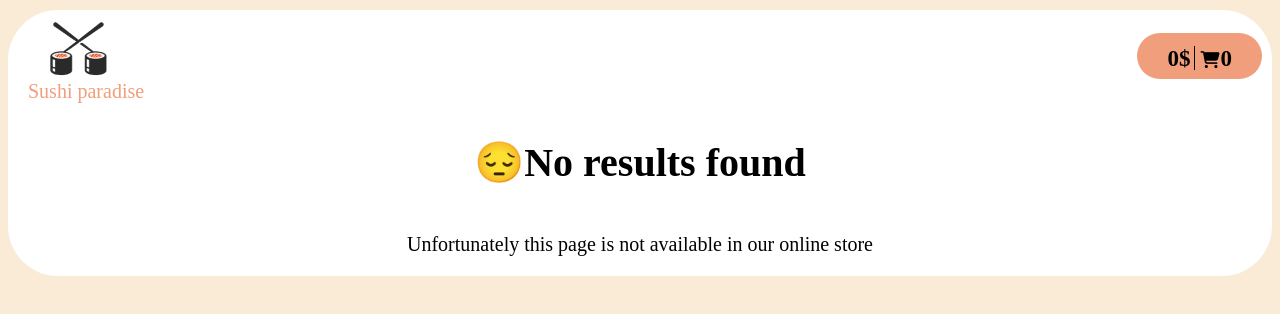
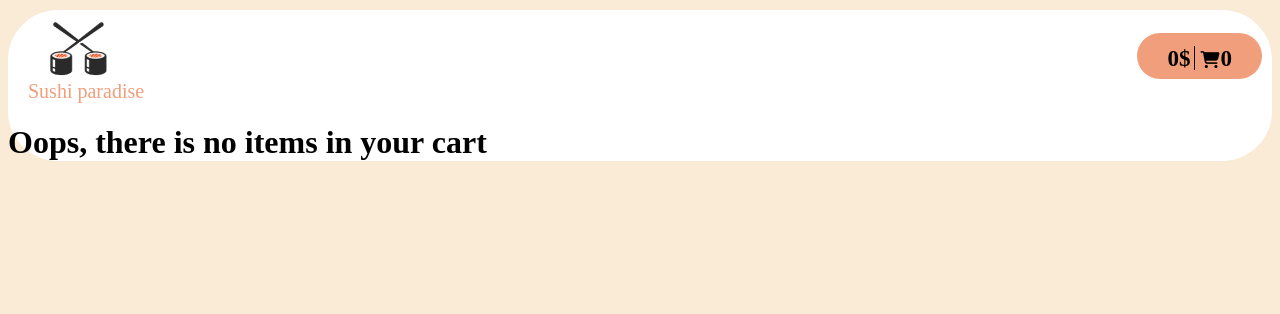
Before and after one commit to Olena-Olkhovyk/sushi_restaurant1, a React (Create React App) app: page /cart in a window 1280 px wide. Shown: the top 314 px of the page. Built offline with nearby package versions, Linux system fonts and the light colour scheme.

Commit message:
Add empty cart message

```diff
--- a/src/Components/CartBlock/CartBlock.jsx
+++ b/src/Components/CartBlock/CartBlock.jsx
@@ -4,7 +4,7 @@ import { Link } from "react-router-dom";
 import { useSelector, useDispatch } from "react-redux";
 import { clearItem } from "../../redux/slices/cartSlice";
 import CartItem from "./CartItem";
-import NotFound from "../NotFoundBlock";
+import EmptyCart from "../EmptyCart";
 
 const CartBlock = () => {
   const { items, totalPrice } = useSelector((state) => state.cart);
@@ -16,7 +16,7 @@ const CartBlock = () => {
     }
   };
   if (totalPrice === 0) {
-    return <NotFound />;
+    return <EmptyCart />;
   }
   return (
     <div className={classes.cartBlock}>
--- /dev/null
+++ b/src/Components/EmptyCart.jsx
@@ -0,0 +1,8 @@
+const EmptyCart = () => {
+  return (
+    <div className="emptyCart-block">
+      <h1>Oops, there is no items in your cart</h1>
+    </div>
+  );
+};
+export default EmptyCart;
```
